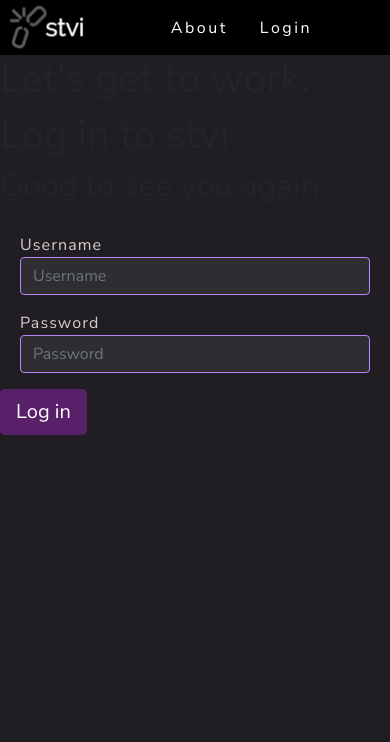
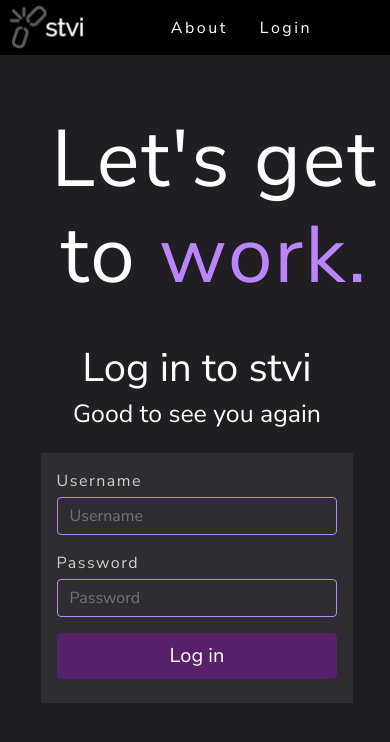
Before and after one commit to stevenpham408/stvi-frontend, a React (Create React App) app: page / in a window 390 px wide. Shown: the top 742 px of the page. Built offline with nearby package versions, Linux system fonts and the light colour scheme.

Commit message:
Made login page design mobile friendly

```diff
--- a/src/Pages/styles.css
+++ b/src/Pages/styles.css
@@ -5,7 +5,6 @@
 .container{
     display: flex;
     max-width: 1400px;
-    /* outline: solid; */
 }
 
 .typist{
@@ -45,13 +44,14 @@
     letter-spacing: 2px;
 }
 
+
 .btn-flat {
     border: none;
     background-color: #572069;
     color: white;
 }
 
-#register-button {
+#register-button, #login-button {
     width: 90%;
 }
 
@@ -64,10 +64,14 @@
     background-color: rgb(150, 45, 192);
 }
 
+#register-button:active, #login-button:active{
+    background-color: #39044B;
+}
+
 .btn-xxl {
     padding: 1rem 1.5rem;
     font-size: 1.5rem;
-  }
+}
 
 
 .images {
@@ -98,7 +102,6 @@
 }
 
 .registration-text{
-    display: block;
     text-align: left;
     color: white;
     width: 400px;
@@ -114,7 +117,7 @@
     font-size: 27px;
 }
 
-.form-container{
+.registration-form-container{
     display: block;
     text-align: center;
     width: 390px;
@@ -125,8 +128,32 @@
     background-color: #2E2E32;
 }
 
+.main-login-container{
+    display: flex;
+    justify-content: space-around;
+    align-items: center;
+    margin-top:10%;
+    margin-left: 10%;
+}
+.decorative-text{
+    width: fit-content;
+    padding-top: 5%;
+    color: white;
+    letter-spacing: 2px;
+    font-weight: bold;
+}
+
+.standard-text{
+    font-size: 5em;
+}
+
+
+.colored-text{
+    color: #BB86FC;
+}
+
 .form-group {
-    width: 350px;
+    width: 90%;
     text-align: left;
     margin-left: auto;
     margin-right: auto;
@@ -137,9 +164,9 @@
 }
 
 .form-group label{
-    letter-spacing: 1.1px;
+    letter-spacing: 1.5px;
     color: #D6CECE;
-    height: 10px;
+    height: 20px;
 }
 
 .form-control{
@@ -150,3 +177,44 @@
 }
 
 .form-control:focus{border-color: white; color:white; background-color:#2E2E32; box-shadow: none; -webkit-box-shadow: none;}
+
+
+.login-form-container{
+    text-align: center;
+    width: 30vw;
+    max-width: 35%;
+    height: 100%;
+    background-color: #2E2E32;
+    padding-bottom: 1.5rem;
+}
+
+.login-text{
+    text-align: center;
+    background-color: #201E22;
+    color: white;
+    padding-bottom: 5%;
+}
+
+.login-text h2{
+    font-size:calc(1.45rem + 0.2vh);
+}
+
+
+@media (max-width: 800px){
+    .main-login-container{
+        flex-direction: column;
+        justify-content: center;
+    }
+
+
+    .login-form-container{
+        width: 80vw;
+        max-width: inherit;
+        margin: 2rem 0;
+        margin-right: 10%;
+    }
+
+    .decorative-text{
+        text-align: center;
+    }
+}
```
